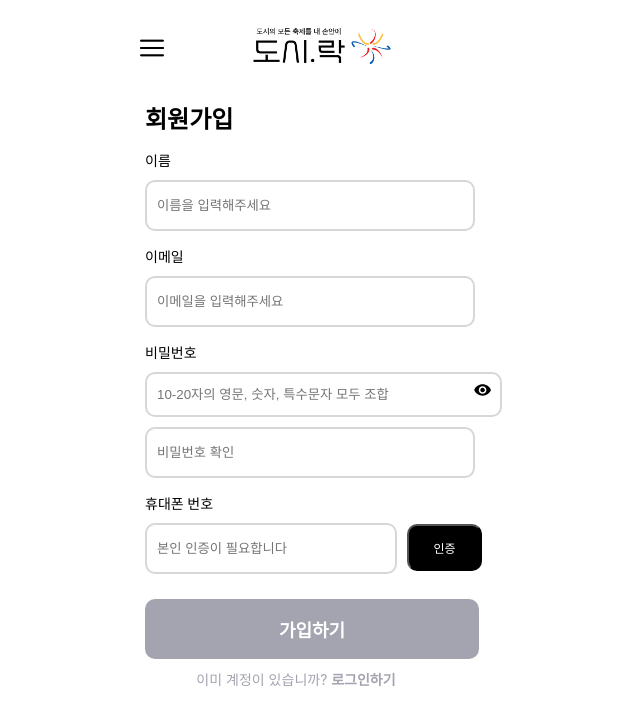
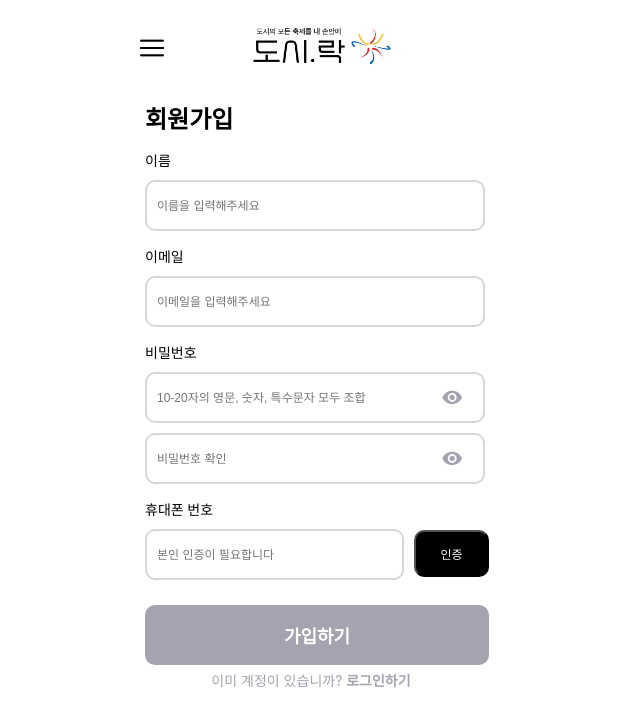
Before and after one commit to hansongy1/castone-FE, a React (Create React App) app in the folder cityrock-app/: page /register in a window 1280 px wide. Shown: the top 726 px of the page, without its empty margins (333-973 px from the left). Built offline with nearby package versions, Linux system fonts and the light colour scheme.

Commit message:
회원가입 수정 완료

```diff
--- a/cityrock-app/src/Register.js
+++ b/cityrock-app/src/Register.js
@@ -14,6 +14,8 @@ function Register() {
   const passwordRef = useRef('');
   const confirmPasswordRef = useRef('');
   const phonenumderRef = useRef('');
+  const [showConfirmPassword, setShowConfirmPassword] = useState(false); // 비밀번호 확인 표시 여부 상태
+  const [passwordMatch, setPasswordMatch] = useState(false); // 비밀번호와 비밀번호 확인 값이 일치하는지 여부를 확인하는 상태 추가
 
   const handleRegister = () => {
     const username = usernameRef.current.value;
@@ -23,13 +25,17 @@ function Register() {
     const phonenumder = phonenumderRef.current.value;
 
     if (!username || !email || !password || !phonenumder || !confirmPassword) {
-      setErrMsg('모든 필드를 채워주세요');
+      setErrMsg('모든 입력창을 채워주세요');
       return;
     }
 
     if (password !== confirmPassword) {
       setErrMsg('비밀번호가 일치하지 않습니다');
+      setPasswordMatch(false);
       return;
+    } else {
+      setPasswordMatch(true);
+      setSuccessMsg('비밀번호가 일치합니다');
     }
 
     // 서버로 회원가입 요청을 보냅니다.
@@ -52,12 +58,26 @@ function Register() {
     setShowPassword(!showPassword);
   };
 
+  const toggleConfirmPasswordVisibility = () => {
+    setShowConfirmPassword(!showConfirmPassword);
+  };
+
+  const checkPasswordMatch = () => {
+    const passwordValue = passwordRef.current.value;
+    const confirmPasswordValue = confirmPasswordRef.current.value;
+    if (passwordValue === confirmPasswordValue) {
+      setPasswordMatch(true);
+      setSuccessMsg('비밀번호가 같습니다!');
+    } else {
+      setPasswordMatch(false);
+      setErrMsg('비밀번호가 일치하지 않습니다');
+    }
+  };
+
   return (
     <>
       <div className="register-form">
         <h2>회원가입</h2>
-        {errMsg && <div className="error-message">{errMsg}</div>}
-        {successMsg && <div className="success-message">{successMsg}</div>}
         <div className="accounttxt">이름</div>
         <input placeholder="이름을 입력해주세요" ref={usernameRef} />
         <div className="accounttxt">이메일</div>
@@ -68,7 +88,7 @@ function Register() {
             type={showPassword ? 'text' : 'password'}
             placeholder="10-20자의 영문, 숫자, 특수문자 모두 조합"
             ref={passwordRef}
-            className="password-input"
+            className={`password-input ${passwordMatch ? 'match' : ''}`}
           />
           <div className="icon-container" onClick={togglePasswordVisibility}>
             {showPassword ? (
@@ -78,13 +98,32 @@ function Register() {
             )}
           </div>
         </div>
-        <div>
+        <div className="input-container">
           <input
-            type="password"
+            type={showConfirmPassword ? 'text' : 'password'}
             placeholder="비밀번호 확인"
             ref={confirmPasswordRef}
+            className={`password-input ${passwordMatch ? 'matchcheck' : ''}`}
+            onChange={() => {
+              setPasswordMatch(
+                passwordRef.current.value === confirmPasswordRef.current.value
+              );
+            }}
           />
+          <div
+            className="icon-container"
+            onClick={toggleConfirmPasswordVisibility}
+          >
+            {showConfirmPassword ? (
+              <IoMdEyeOff className="icon" />
+            ) : (
+              <IoMdEye className="icon" />
+            )}
+          </div>
         </div>
+        {passwordMatch && (
+          <div className="success-message1">비밀번호가 일치합니다</div>
+        )}
         <div className="accounttxt">휴대폰 번호</div>
         <div>
           <input
@@ -99,6 +138,8 @@ function Register() {
           btn="가입하기"
           click={handleRegister}
         />
+        {errMsg && <div className="error-message">{errMsg}</div>}
+        {successMsg && <div className="success-message">{successMsg}</div>}
         <div className="loginq">
           이미 계정이 있습니까? <span>로그인하기</span>{' '}
         </div>
--- a/cityrock-app/src/styles/Register.css
+++ b/cityrock-app/src/styles/Register.css
@@ -10,7 +10,7 @@ h2 {
 }
 
 input {
-  width: 314px;
+  width: 324px;
   height: 45px;
   border-radius: 10px;
   border: 2px solid #D7D7D7;
@@ -18,12 +18,13 @@ input {
 }
 
 input[type=phonenumder] {
-  width: 236px;
+  width: 243px;
   margin-right: 10px;
 }
 
 input[placeholder]{
   padding-left: 10px;
+  font-size: 12px;
 }
 
 .accounttxt{
@@ -44,7 +45,7 @@ input[placeholder]{
 .register-button{
   background-color: #A3A4B0;
   height: 60px;
-  width: 334px;
+  width: 344px;
   border-radius: 10px;
   color: #FFFFFF;
   font-size: 18px;
@@ -57,8 +58,8 @@ input[placeholder]{
   text-align: center;
   color: #A3A4B0;
   font-size: 14px;
-  margin-right: 55px;
-  margin-top: 10px;
+  margin-right: 25px;
+  margin-top: 5px;
 
 }
 
@@ -67,23 +68,17 @@ input[placeholder]{
   font-weight: 800;
   font-size: 14px;
 }
+
 /* styles/Register.css */
 .input-container {
   position: relative;
-  width: 100%;
-}
-
-.password-input {
-  width: 100%;
-  padding-right: 40px; /* 아이콘 공간을 위해 오른쪽 패딩 추가 */
-  box-sizing: border-box; /* 패딩을 포함한 전체 너비를 유지 */
 }
 
 .icon-container {
   position: absolute;
-  right: 10px;
+  right: 39px;
   top: 50%;
-  transform: translateY(-50%);
+  transform: translateY(-30%);
   cursor: pointer;
   display: flex;
   align-items: center;
@@ -91,5 +86,23 @@ input[placeholder]{
 }
 
 .icon {
-  font-size: 1.2em;
+  font-size: 1.4em;
+  color: #A3A4B0;
 }
+
+.success-message1{
+  font-size: 12px;
+  color:#A3A4B0;
+  margin-left: 5px;
+  margin-top: 2px;
+}
+.password-input.matchcheck {
+  background-color:  rgba(17, 214, 17, 0.2);
+}
+
+.error-message{
+  color: #ef4242;
+  font-size: 14px;
+  font-weight: 500;
+  margin-left: 90px;
+}
```
